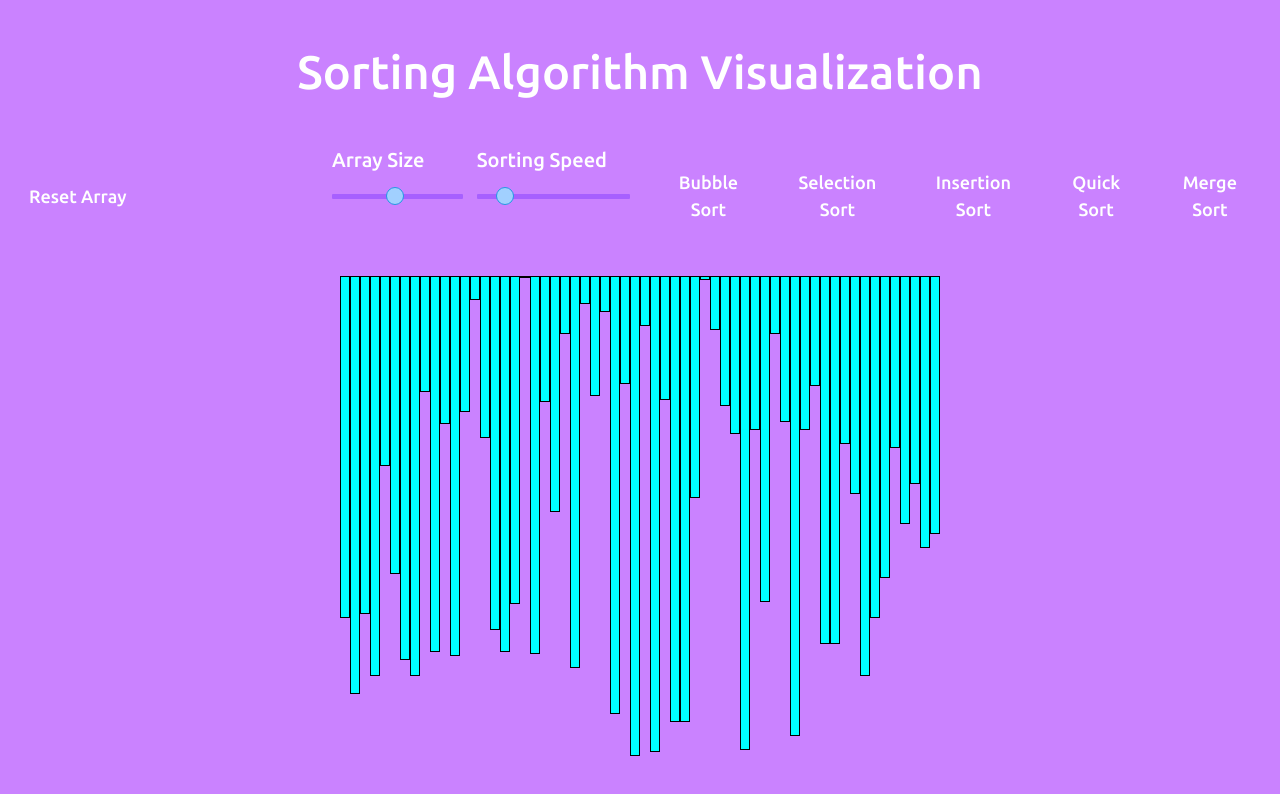
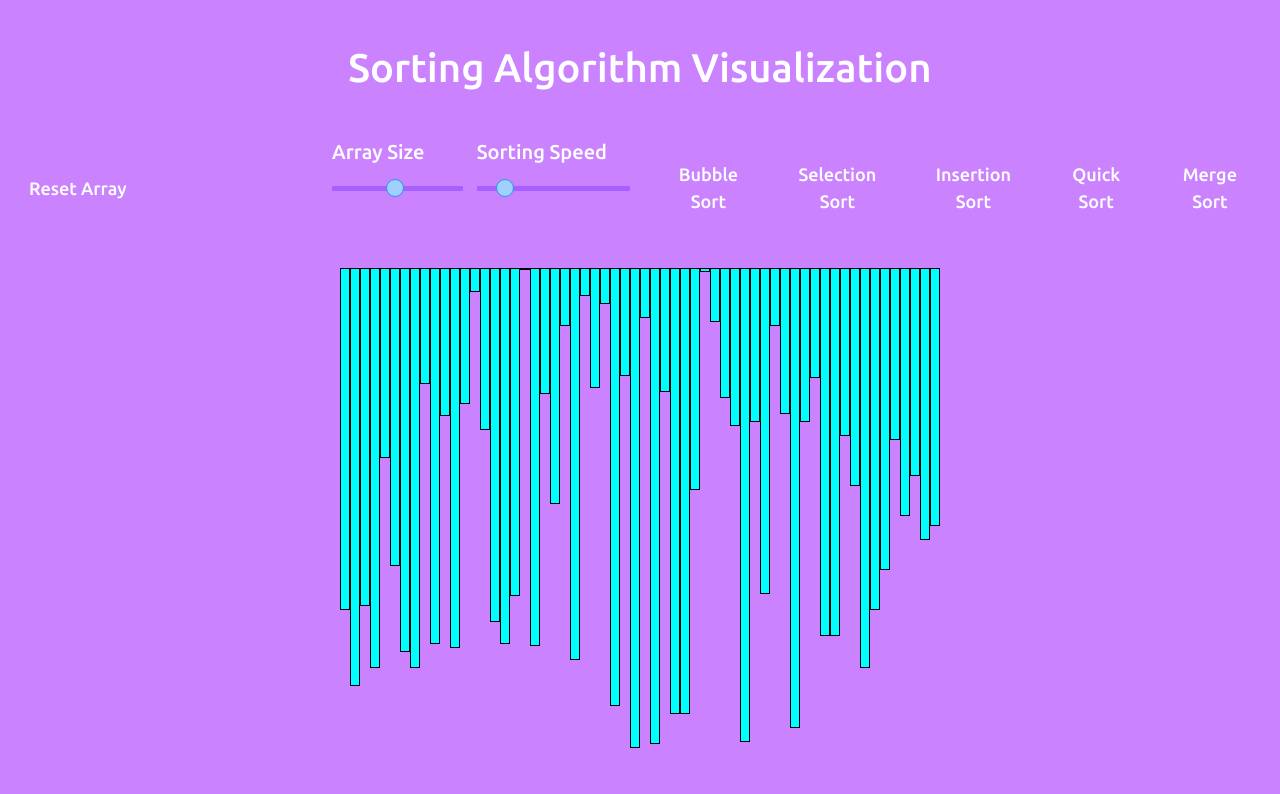
Before and after one commit to debugger69/sorting-algo-visualizer, a plain HTML site: page index.html in a window 1280 px wide. Drawn offline with nearby package versions, Linux system fonts and the light colour scheme.

Commit message:
some changes

```diff
--- a/style.css
+++ b/style.css
@@ -1,7 +1,7 @@
 h1{
     font-family: 'Ubuntu', sans-serif;
     text-align: center;
-    font-size:47px;
+    font-size:40px;
 }
 body {
     font-family: Arial, Helvetica, sans-serif;
```
Also changed, not shown: 1 other file.
